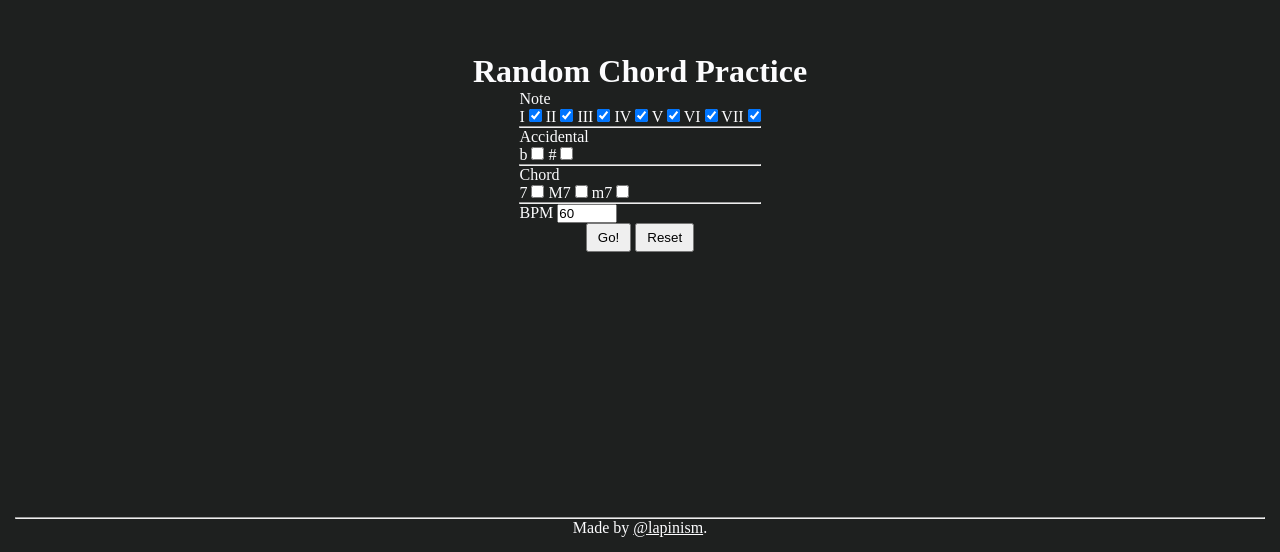
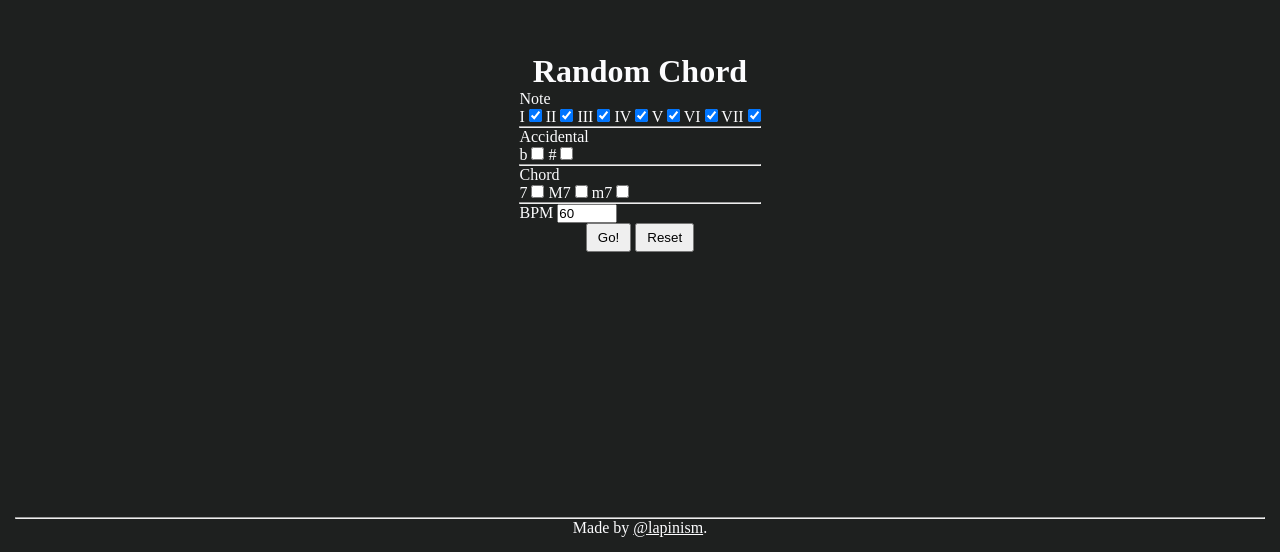
Before and after one commit to lapinism/random-chord, a plain HTML site: page index.html in a window 1280 px wide. Shown: the part 248-800 px from the top of the page. Drawn offline with Linux system fonts and the light colour scheme.

Commit message:
page title edited

```diff
--- a/index.html
+++ b/index.html
@@ -4,11 +4,11 @@
         <meta charset="UTF-8">
         <meta name="viewport" content="width=device-width, initial-scale=1.0">
         <link rel="stylesheet" href="./css/style.css">
-        <title>Document</title>
+        <title>Random Chord</title>
     </head>
     <body>
         <form>
-            <h1>Random Chord Practice</h1>
+            <h1>Random Chord</h1>
             <section>
                 <p>Note</p>
                 <label for="one">I</label>
```
